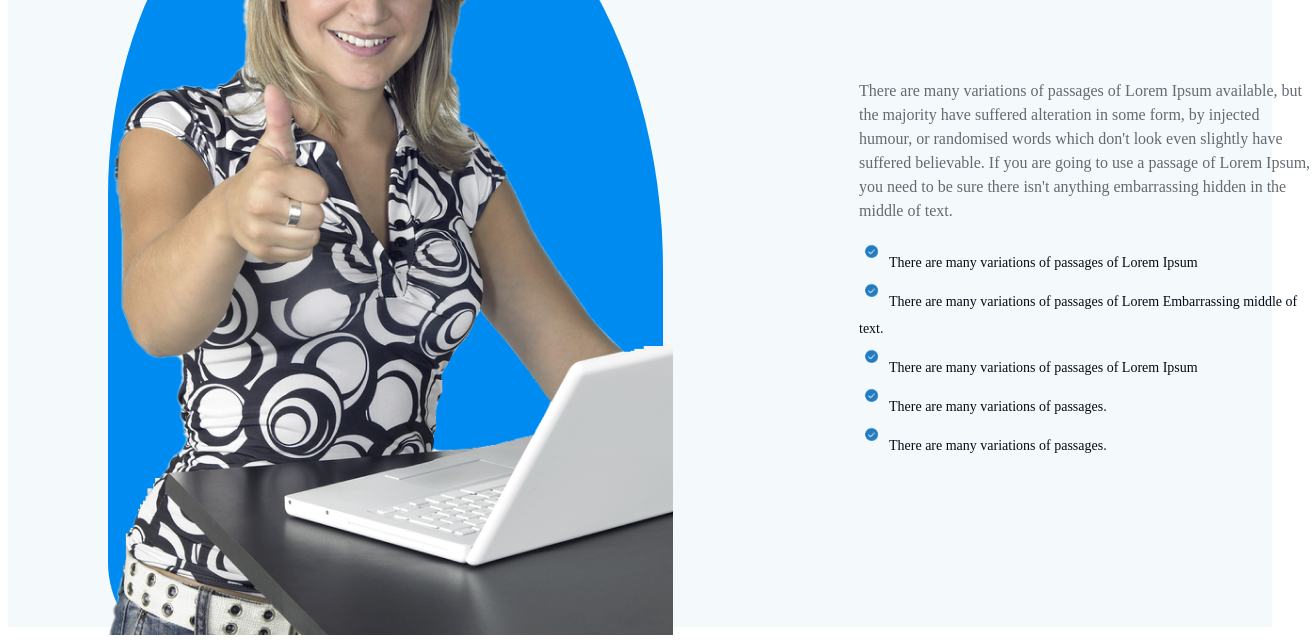
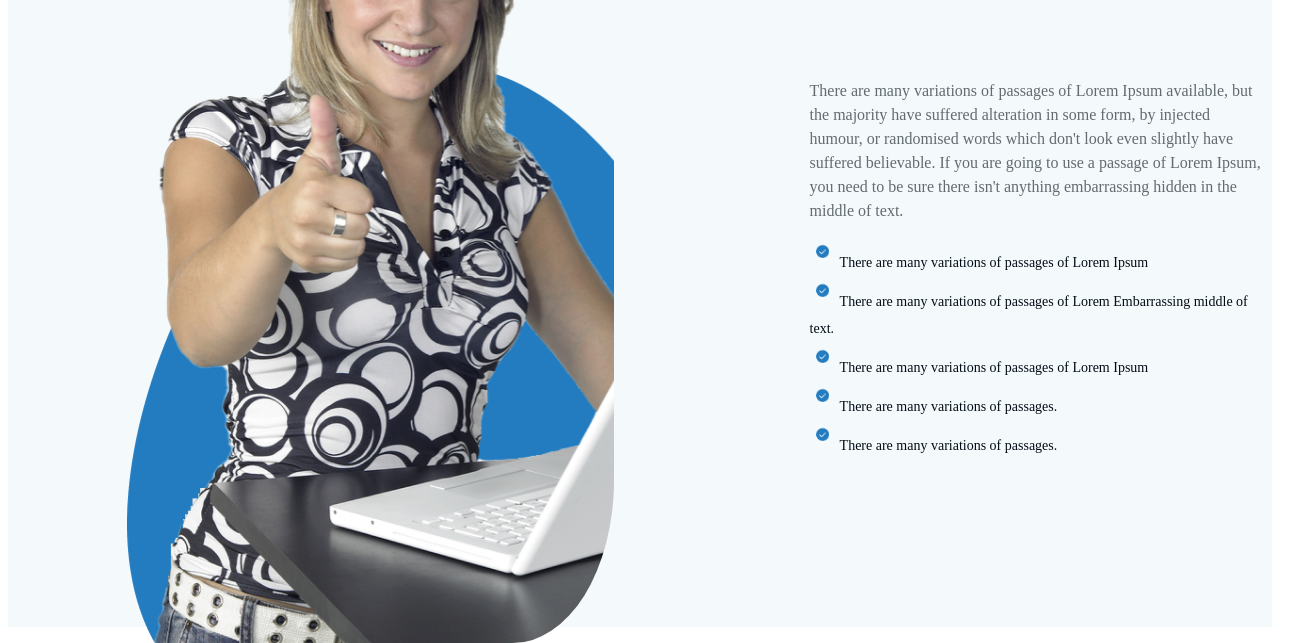
Before and after one commit to YuriBY/HW7, a plain HTML site: page index.html in a window 1280 px wide. Shown: the part 528-1171 px from the top of the page, 1316 px wide, since content can reach past the window. Drawn offline with Linux system fonts and the light colour scheme; a web font is replaced by a local one.

Commit message:
Position after

```diff
--- a/css/style.css
+++ b/css/style.css
@@ -23,7 +23,7 @@ text-transform: uppercase;
 .rectangle div:nth-child(1) {
     margin-top: 75px;
     color: #F4F9FC;
-    font-family: 'Hind Siliguri';
+    font-family: 'Hind Siliguri', 'sans-serif';
     font-style: normal;
     font-weight: 500;
     font-size: 16px;
@@ -37,7 +37,7 @@ text-transform: uppercase;
     .rectangle div:nth-child(2) {
         width: 285px;
         height: 81px;
-        font-family: 'Hind Siliguri';
+        font-family: 'Hind Siliguri', 'sans-serif';
         font-style: normal;
         font-weight: 600;
         font-size: 31px;
@@ -66,7 +66,7 @@ text-transform: uppercase;
     margin-left: 850px;
     margin-top: 125px;
 
-    font-family: 'Hind Siliguri';
+    font-family: 'Hind Siliguri', 'sans-serif';
     font-style: normal;
     font-weight: 500;
     font-size: 14px;
@@ -87,7 +87,7 @@ text-transform: uppercase;
     margin-left: 850px;
     width: 378px;
     height: 71px;
-    font-family: 'Hind Siliguri';
+    font-family: 'Hind Siliguri', 'sans-serif';
     font-style: normal;
     font-weight: 600;
     font-size: 44px;
@@ -113,7 +113,7 @@ main {
     width: 557px;
     height: 450px;
     margin-left: 196px;
-    font-family: 'Hind Siliguri';
+    font-family: 'Hind Siliguri', 'sans-serif';
     font-style: normal;
     font-weight: 500;
     font-size: 14px;
@@ -153,14 +153,13 @@ main {
 
 .image {
 
-    width: 555px;
-    height: 805px;
+    width: 609px;
+    height: 813px;
     margin-left: 100px;
-    border-radius: 50% 60% 10% 10%;
-    /* background: url('../img/Layer\ 0\ 1.png');
-
-    background-repeat: no-repeat; */
-    background-color: #008BF0;
+    border-radius: 10% 10% 20% 10%;
+    background: url('../img/Layer\ 0\ 1.png'), url('../img/Vector\ \(5\).png');
+    background-repeat: no-repeat, no-repeat;
+    background-position: 45px 10px, 19px 236px;
     transform: translateY(-165px);
 
 
--- a/index.html
+++ b/index.html
@@ -41,7 +41,7 @@
 
     <div class="image">
 
-         <img src="./img/Layer 0 1.png" alt="">
+         <!-- <img src="./img/Layer 0 1.png" alt=""> -->
     </div>
 
 
```
Also changed, not shown: img/Vector (5).png (added).
